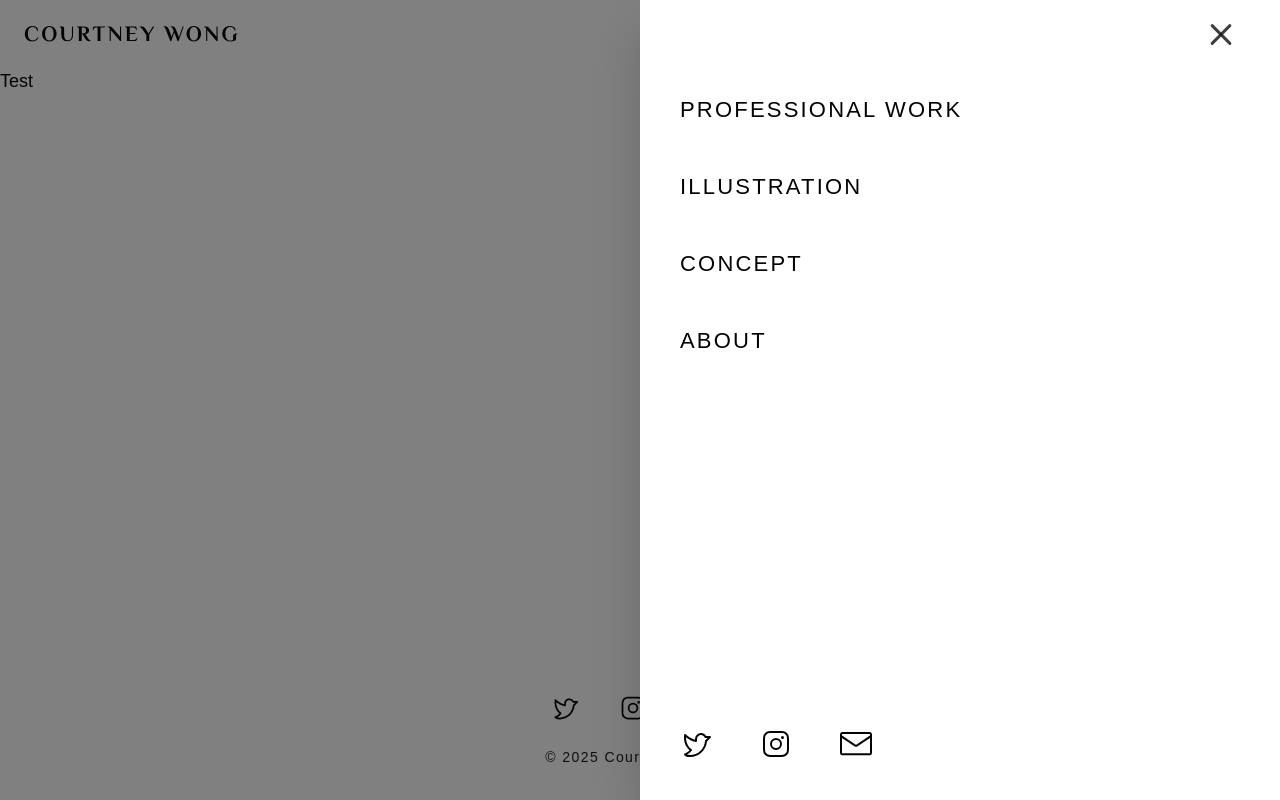
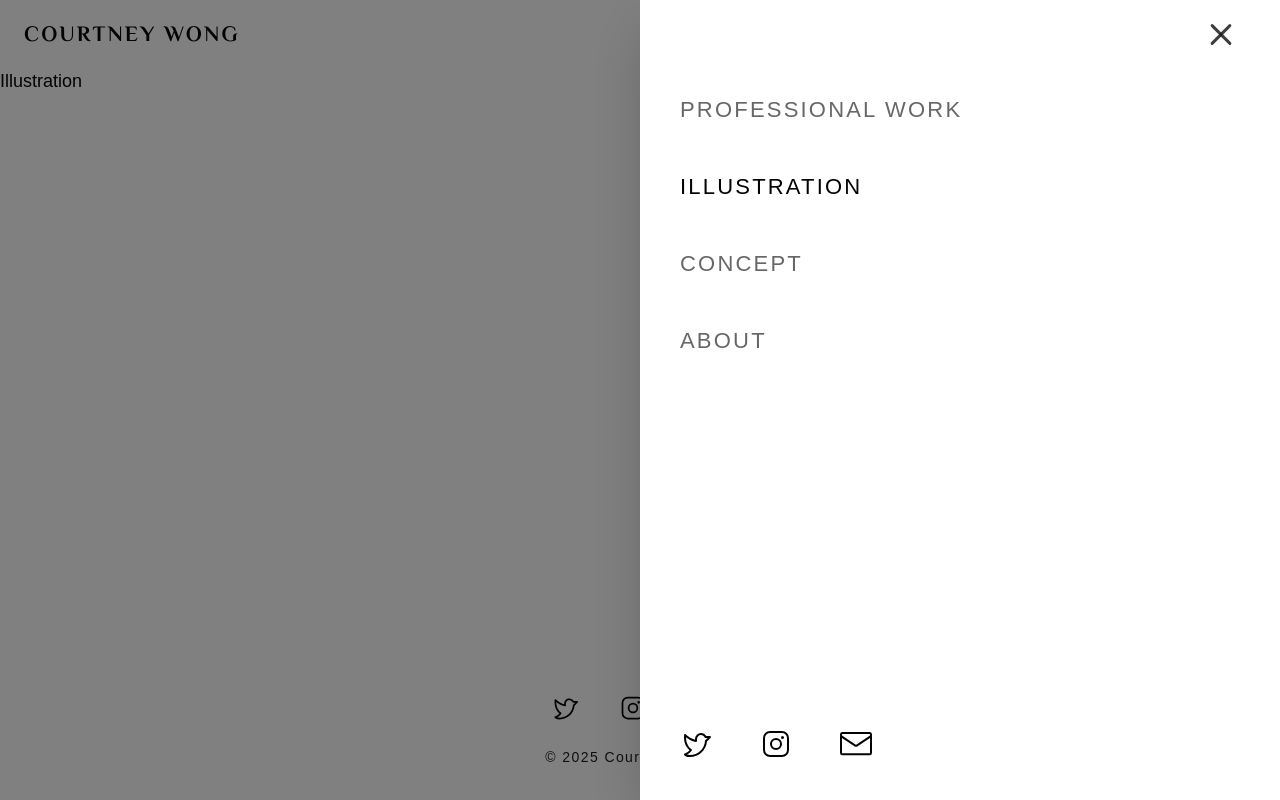
Before and after one commit to jwang9228/cwong-art-portfolio, a Next.js app: page /illustration in a window 1280 px wide. Both pictures are taken after a click on the button 1221 px from the left and 34 px from the top of the page. Built offline with nearby package versions, Linux system fonts and the light colour scheme; a web font is replaced by a local one.

Commit message:
Style active nav tabs

```diff
--- a/src/app/components/illustration/Illustration.tsx
+++ b/src/app/components/illustration/Illustration.tsx
@@ -1,6 +1,6 @@
 export default function Illustration() {
   return (
-    <>Test</>
+    <>Illustration</>
     /*
     <div className='flex flex-col bg-white gap-y-4 px-6 pt-24 pb-8'>
       <img
--- a/src/app/components/navigation/NavigationDrawer.tsx
+++ b/src/app/components/navigation/NavigationDrawer.tsx
@@ -2,6 +2,7 @@ import { AnimatePresence, motion } from 'motion/react';
 import { NAV_TABS, SOCIALS } from '../../lib/constants';
 import Fade from '../utils/Fade';
 import Link from 'next/link';
+import { usePathname } from 'next/navigation';
 
 const DRAWER_VARIANTS = {
   hidden: {},
@@ -19,6 +20,8 @@ interface NavigationDrawerProps {
 }
 
 export default function NavigationDrawer({ isOpen, setIsOpen }: NavigationDrawerProps) {
+  const pathname = usePathname();
+
   return (
     <AnimatePresence>
       {isOpen && (
@@ -56,8 +59,11 @@ export default function NavigationDrawer({ isOpen, setIsOpen }: NavigationDrawer
                     <Link
                       href={nav.href}
                       onClick={() => setIsOpen(false)}
-                      className='text-lg font-normal uppercase tracking-widest text-primary
-                       hover:text-accent transition-colors duration-300'
+                      className={`text-lg font-normal uppercase tracking-widest text-primary
+                        ${(pathname === nav.href || pathname === '/')
+                          ? 'opacity-100 font-medium' : 'opacity-60 hover:opacity-100'
+                        }
+                       hover:text-accent transition-all duration-300`}
                     >
                       {nav.label}
                     </Link>
```
